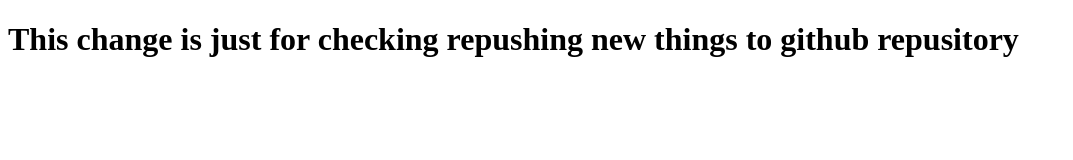
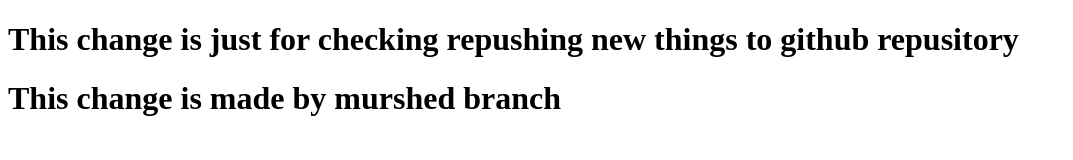
Before and after one commit to hnMurshed/my-first-repo, a plain HTML site: page index.html in a window 1280 px wide. Shown: the whole page, without its empty margins (0-1073 px from the left). Drawn offline with Linux system fonts and the light colour scheme.

Commit message:
heading 1 added by murshed branch

```diff
--- a/index.html
+++ b/index.html
@@ -8,5 +8,6 @@
 </head>
 <body>
     <h1>This change is just for checking repushing new things to github repusitory</h1>
+    <h1>This change is made by murshed branch</h1>
 </body>
 </html>
```
